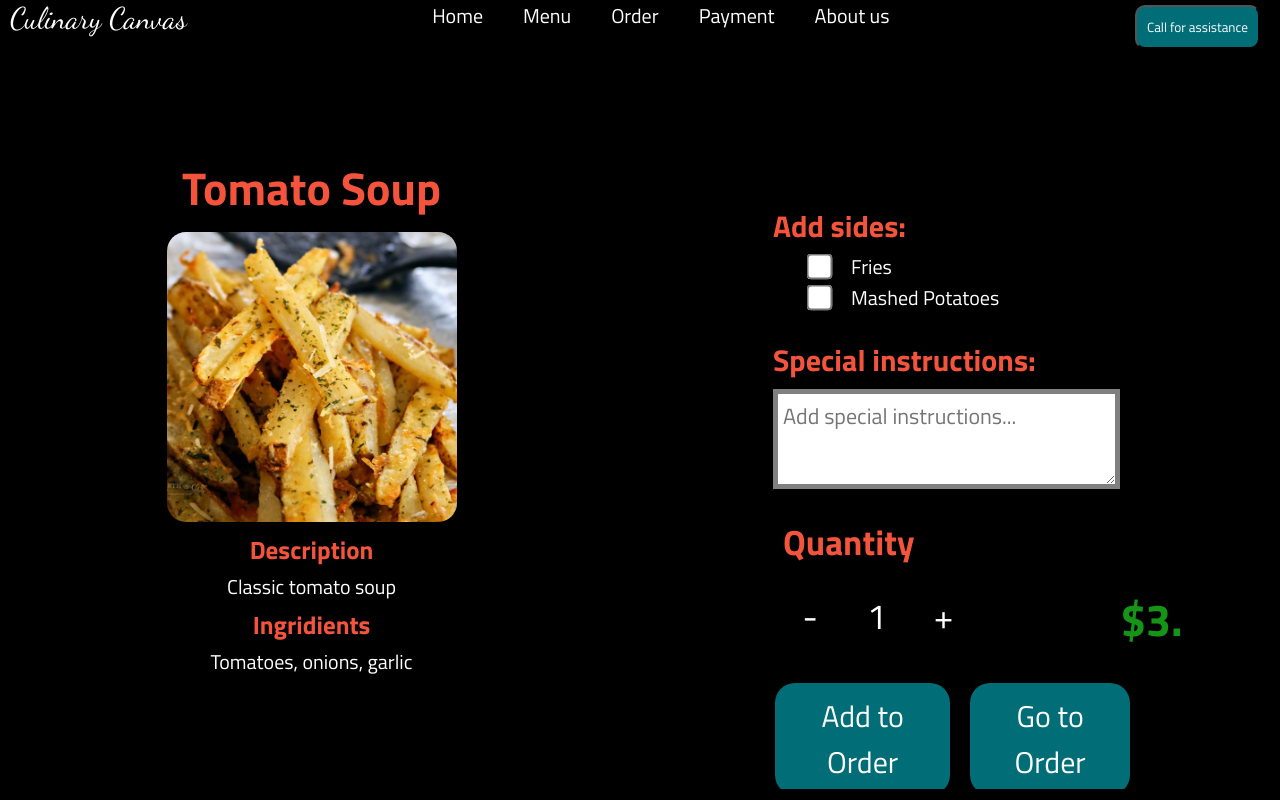
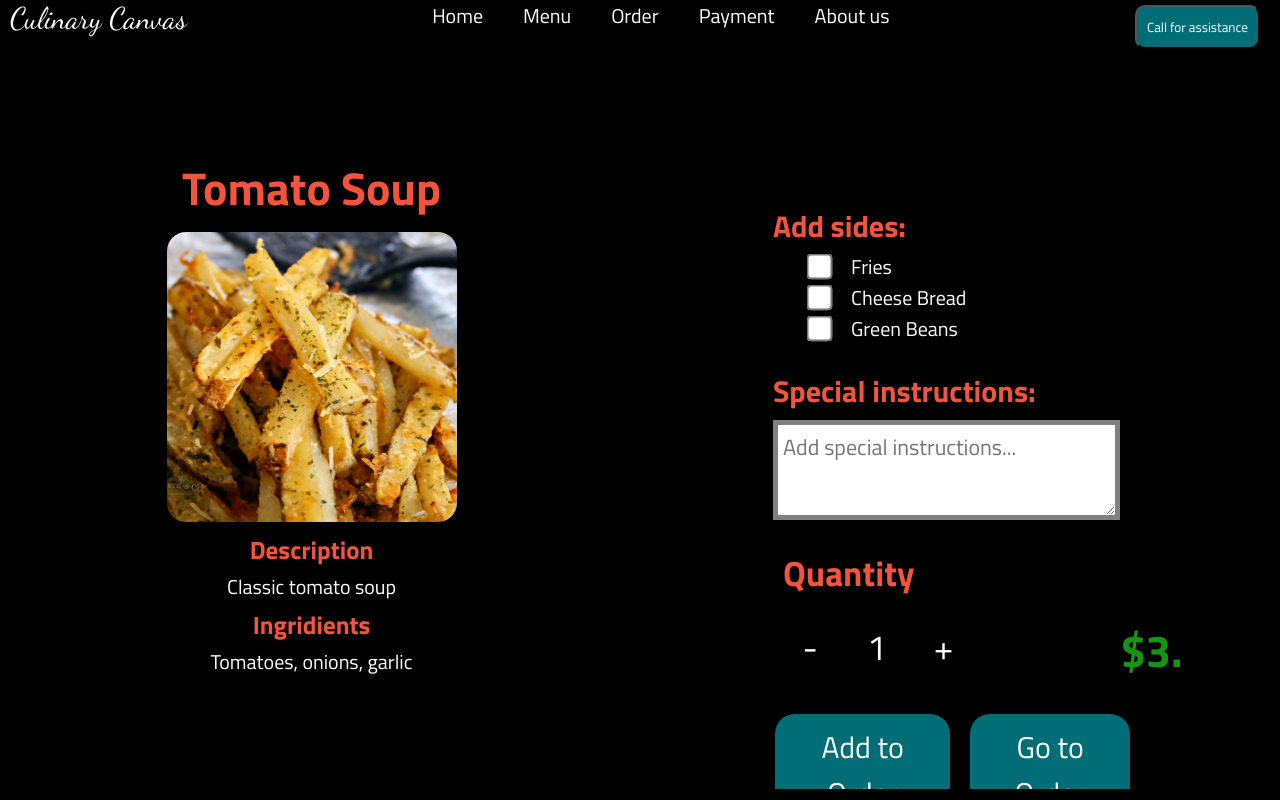
Before and after one commit to shahzill/CPSC481Project, a React (Create React App) app in the folder project/: page /ItemDetail/1 in a window 1280 px wide. Built offline with nearby package versions, Linux system fonts and the light colour scheme.

Commit message:
making the add ons dynamic

```diff
--- a/project/src/Data/FoodItems.js
+++ b/project/src/Data/FoodItems.js
@@ -7,18 +7,18 @@ export const foodItems = [
     Description: "Classic tomato soup",
     Price: 3.99,
     Ingridients: "Tomatoes, onions, garlic",
-        AddOns: "",
-        Key: "V, AF"
+    AddOns: "1,3,4",
+    Key: "V, AF",
   },
   {
     id: 2,
     Course: "Soups",
     Name: "Chicken Noodle Soup",
     Description: "Homemade chicken noodle soup",
-        Price: 4.50,
+    Price: 4.5,
     Ingridients: "Chicken, noodles, carrots, celery",
     AddOns: "",
-        Key: "AF"
+    Key: "AF",
   },
   {
     id: 3,
@@ -28,7 +28,7 @@ export const foodItems = [
     Price: 4.25,
     Ingridients: "Beans, pasta, tomatoes, vegetables",
     AddOns: "",
-        Key: "V"
+    Key: "V",
   },
   {
     id: 4,
@@ -38,7 +38,7 @@ export const foodItems = [
     Price: 5.25,
     Ingridients: "Clams, potatoes, cream",
     AddOns: "",
-        Key: "AF"
+    Key: "AF",
   },
   {
     id: 5,
@@ -48,7 +48,7 @@ export const foodItems = [
     Price: 4.75,
     Ingridients: "Onions, beef broth, cheese",
     AddOns: "",
-        Key: "V, AF"
+    Key: "V, AF",
   },
   {
     id: 6,
@@ -58,7 +58,7 @@ export const foodItems = [
     Price: 4.25,
     Ingridients: "Assorted vegetables, broth",
     AddOns: "",
-        Key: ""
+    Key: "",
   },
   // Appetizers
   {
@@ -69,7 +69,7 @@ export const foodItems = [
     Price: 6.99,
     Ingridients: "Mozzarella cheese, breadcrumbs",
     AddOns: "Marinara sauce",
-        Key: ""
+    Key: "",
   },
   {
     id: 8,
@@ -79,7 +79,7 @@ export const foodItems = [
     Price: 5.99,
     Ingridients: "Chicken wings, hot sauce",
     AddOns: "Ranch dressing",
-        Key: ""
+    Key: "",
   },
   {
     id: 9,
@@ -89,7 +89,7 @@ export const foodItems = [
     Price: 5.99,
     Ingridients: "Tortilla chips, cheese, salsa, guacamole",
     AddOns: "Sour cream, jalapenos",
-        Key: ""
+    Key: "",
   },
   {
     id: 10,
@@ -99,7 +99,7 @@ export const foodItems = [
     Price: 7.99,
     Ingridients: "Baguette, tomatoes, garlic, basil",
     AddOns: "",
-        Key: ""
+    Key: "",
   },
   {
     id: 11,
@@ -109,7 +109,7 @@ export const foodItems = [
     Price: 7.75,
     Ingridients: "Spinach, artichokes, cream cheese",
     AddOns: "Tortilla chips",
-        Key: ""
+    Key: "",
   },
   {
     id: 12,
@@ -119,67 +119,73 @@ export const foodItems = [
     Price: 8.25,
     Ingridients: "Mushrooms, cheese, breadcrumbs",
     AddOns: "",
-        Key: ""
+    Key: "",
   },
   {
     id: 13,
     Course: "Salad",
     Name: "Caesar Salad",
-        Description: "Classic Caesar salad with romaine lettuce, croutons, and Caesar dressing",
+    Description:
+      "Classic Caesar salad with romaine lettuce, croutons, and Caesar dressing",
     Price: 8.99,
     Ingridients: "Romaine lettuce, croutons, Parmesan cheese",
     AddOns: "Grilled chicken",
-        Key: ""
+    Key: "",
   },
   {
     id: 14,
     Course: "Salad",
     Name: "Greek Salad",
-        Description: "Fresh Greek salad with tomatoes, cucumbers, olives, and feta cheese",
-        Price: 7.50,
+    Description:
+      "Fresh Greek salad with tomatoes, cucumbers, olives, and feta cheese",
+    Price: 7.5,
     Ingridients: "Tomatoes, cucumbers, olives, feta cheese",
     AddOns: "Grilled shrimp",
-        Key: ""
+    Key: "",
   },
   {
     id: 15,
     Course: "Salad",
     Name: "Caprese Salad",
-        Description: "Classic Italian Caprese salad with fresh tomatoes, mozzarella cheese, and basil",
+    Description:
+      "Classic Italian Caprese salad with fresh tomatoes, mozzarella cheese, and basil",
     Price: 9.25,
     Ingridients: "Tomatoes, mozzarella cheese, basil",
     AddOns: "Balsamic glaze",
-        Key: ""
+    Key: "",
   },
   {
     id: 16,
     Course: "Salad",
     Name: "Cobb Salad",
-        Description: "Delicious Cobb salad with mixed greens, avocado, bacon, and blue cheese",
-        Price: 10.50,
+    Description:
+      "Delicious Cobb salad with mixed greens, avocado, bacon, and blue cheese",
+    Price: 10.5,
     Ingridients: "Mixed greens, avocado, bacon, blue cheese",
     AddOns: "Grilled chicken",
-        Key: ""
+    Key: "",
   },
   {
     id: 17,
     Course: "Salad",
     Name: "Spinach Salad",
-        Description: "Fresh spinach salad with strawberries, almonds, and feta cheese",
+    Description:
+      "Fresh spinach salad with strawberries, almonds, and feta cheese",
     Price: 8.75,
     Ingridients: "Spinach, strawberries, almonds, feta cheese",
     AddOns: "Grilled salmon",
-        Key: ""
+    Key: "",
   },
   {
     id: 18,
     Course: "Salad",
     Name: "Waldorf Salad",
-        Description: "Traditional Waldorf salad with apples, grapes, walnuts, and celery",
+    Description:
+      "Traditional Waldorf salad with apples, grapes, walnuts, and celery",
     Price: 7.99,
     Ingridients: "Apples, grapes, walnuts, celery",
     AddOns: "Grilled chicken",
-        Key: ""
+    Key: "",
   },
   {
     id: 19,
@@ -189,17 +195,17 @@ export const foodItems = [
     Price: 14.99,
     Ingridients: "Salmon fillet, lemon, butter",
     AddOns: "Steamed vegetables",
-        Key: ""
+    Key: "",
   },
   {
     id: 20,
     Course: "Fish",
     Name: "Fish and Chips",
     Description: "Classic British dish with battered fish and fries",
-        Price: 12.50,
+    Price: 12.5,
     Ingridients: "Cod fillets, batter, potatoes",
     AddOns: "Tartar sauce, malt vinegar",
-        Key: ""
+    Key: "",
   },
   {
     id: 21,
@@ -209,17 +215,17 @@ export const foodItems = [
     Price: 13.75,
     Ingridients: "Shrimp, garlic, butter, white wine",
     AddOns: "Pasta, breadsticks",
-        Key: ""
+    Key: "",
   },
   {
     id: 22,
     Course: "Fish",
     Name: "Grilled Swordfish",
     Description: "Flavorful grilled swordfish steak",
-        Price: 16.50,
+    Price: 16.5,
     Ingridients: "Swordfish steak, lemon, herbs",
     AddOns: "Roasted potatoes, asparagus",
-        Key: ""
+    Key: "",
   },
   {
     id: 23,
@@ -229,7 +235,7 @@ export const foodItems = [
     Price: 22.99,
     Ingridients: "Lobster tail, butter",
     AddOns: "Drawn butter, lemon",
-        Key: ""
+    Key: "",
   },
   {
     id: 24,
@@ -239,7 +245,7 @@ export const foodItems = [
     Price: 15.75,
     Ingridients: "Crab meat, breadcrumbs, spices",
     AddOns: "Remoulade sauce",
-        Key: ""
+    Key: "",
   },
   {
     id: 25,
@@ -249,17 +255,17 @@ export const foodItems = [
     Price: 29.99,
     Ingridients: "Beef tenderloin, seasoning",
     AddOns: "Mashed potatoes, green beans",
-        Key: ""
+    Key: "",
   },
   {
     id: 26,
     Course: "Main course",
     Name: "Lobster Risotto",
     Description: "Creamy risotto with chunks of lobster meat",
-        Price: 32.50,
+    Price: 32.5,
     Ingridients: "Arborio rice, lobster meat, Parmesan cheese",
     AddOns: "Asparagus spears",
-        Key: ""
+    Key: "",
   },
   {
     id: 27,
@@ -269,7 +275,7 @@ export const foodItems = [
     Price: 24.99,
     Ingridients: "Mushrooms, spinach, puff pastry",
     AddOns: "Roasted vegetables",
-        Key: ""
+    Key: "",
   },
   // Add more main courses
   // Palate cleansers
@@ -278,10 +284,10 @@ export const foodItems = [
     Course: "Palate cleanser",
     Name: "Lemon Sorbet",
     Description: "Refreshing lemon sorbet",
-        Price: 6.50,
+    Price: 6.5,
     Ingridients: "Lemon juice, sugar",
     AddOns: "Fresh mint",
-        Key: ""
+    Key: "",
   },
   {
     id: 29,
@@ -291,7 +297,7 @@ export const foodItems = [
     Price: 7.25,
     Ingridients: "Cucumber, mint, sugar",
     AddOns: "",
-        Key: ""
+    Key: "",
   },
   {
     id: 30,
@@ -301,7 +307,7 @@ export const foodItems = [
     Price: 6.99,
     Ingridients: "Blood orange juice, sugar",
     AddOns: "",
-        Key: ""
+    Key: "",
   },
   // Desserts
   {
@@ -312,17 +318,18 @@ export const foodItems = [
     Price: 8.99,
     Ingridients: "Egg yolks, cream, vanilla bean",
     AddOns: "",
-        Key: ""
+    Key: "",
   },
   {
     id: 32,
     Course: "Desserts",
     Name: "Tiramisu",
-        Description: "Italian dessert with layers of coffee-soaked ladyfingers and mascarpone cheese",
-        Price: 10.50,
+    Description:
+      "Italian dessert with layers of coffee-soaked ladyfingers and mascarpone cheese",
+    Price: 10.5,
     Ingridients: "Ladyfingers, coffee, mascarpone cheese",
     AddOns: "",
-        Key: ""
+    Key: "",
   },
   {
     id: 33,
@@ -332,7 +339,7 @@ export const foodItems = [
     Price: 11.75,
     Ingridients: "Chocolate, cream, butter",
     AddOns: "Whipped cream",
-        Key: ""
+    Key: "",
   },
   {
     id: 34,
@@ -342,7 +349,7 @@ export const foodItems = [
     Price: 9.25,
     Ingridients: "Key lime juice, condensed milk",
     AddOns: "Whipped cream",
-        Key: ""
+    Key: "",
   },
   {
     id: 35,
@@ -352,7 +359,7 @@ export const foodItems = [
     Price: 10.99,
     Ingridients: "Apples, pastry dough",
     AddOns: "Vanilla ice cream",
-        Key: ""
+    Key: "",
   },
   // Drinks
   {
@@ -363,7 +370,7 @@ export const foodItems = [
     Price: 12.99,
     Ingridients: "",
     AddOns: "",
-        Key: ""
+    Key: "",
   },
   {
     id: 37,
@@ -373,17 +380,17 @@ export const foodItems = [
     Price: 10.99,
     Ingridients: "",
     AddOns: "",
-        Key: ""
+    Key: "",
   },
   {
     id: 38,
     Course: "Drinks",
     Name: "Old Fashioned",
     Description: "Classic cocktail made with bourbon, sugar, and bitters",
-        Price: 14.50,
+    Price: 14.5,
     Ingridients: "Bourbon, sugar, bitters",
     AddOns: "Orange twist, cherry",
-        Key: ""
+    Key: "",
   },
   {
     id: 39,
@@ -393,17 +400,18 @@ export const foodItems = [
     Price: 13.75,
     Ingridients: "Gin, vermouth, Campari",
     AddOns: "Orange twist",
-        Key: ""
+    Key: "",
   },
   {
     id: 40,
     Course: "Drinks",
     Name: "Mojito",
-        Description: "Refreshing Cuban cocktail with rum, mint, lime, and soda water",
+    Description:
+      "Refreshing Cuban cocktail with rum, mint, lime, and soda water",
     Price: 11.99,
     Ingridients: "Rum, mint leaves, lime, soda water",
     AddOns: "",
-        Key: ""
+    Key: "",
   },
   {
     id: 41,
@@ -413,23 +421,27 @@ export const foodItems = [
     Price: 12.25,
     Ingridients: "Vodka, cranberry juice, lime, triple sec",
     AddOns: "Lime twist",
-        Key: ""
+    Key: "",
   },
   {
     id: 42,
     Course: "Drinks",
     Name: "Sparkling Water",
     Description: "Carbonated mineral water",
-        Price: 4.50,
+    Price: 4.5,
     Ingridients: "",
     AddOns: "Lemon wedge",
-        Key: ""
+    Key: "",
   },
 ];
 
 export const addOns = [
   { id: 1, Name: "Fries" },
   { id: 2, Name: "Mashed Potatoes" },
+  { id: 3, Name: "Cheese Bread" },
+  { id: 4, Name: "Green Beans" },
+  { id: 5, Name: "Creamed Spinach" },
+  { id: 6, Name: "Baked Beans" },
   // Add more items and
   // These things are needed: id, Name
 ];
--- a/project/src/Pages/ItemDetail.js
+++ b/project/src/Pages/ItemDetail.js
@@ -11,6 +11,7 @@ import Navbar from "../Components/Navbar";
 import "../Style/Navbar.css";
 import "../Style/ItemDetail.css";
 import { foodItems } from "../Data/FoodItems";
+import { addOns } from "../Data/FoodItems";
 import steakFries from "../Images/SteakFries.jpg";
 import { Order1, Order2, Order3, Order4, Order5 } from "../Data/Orders";
 
@@ -22,6 +23,7 @@ function ItemDetailPage() {
   const [sidesToAdd, setSidesToAdd] = useState([]);
   const [quantity, setQuantity] = useState(1);
   const [price, setPrice] = useState();
+  const [sides, setSides] = useState([]);
   // Successfully added button logic:
 
   const [isAdded, setIsAdded] = useState(false);
@@ -37,7 +39,11 @@ function ItemDetailPage() {
         break;
       }
     }
-
+    const sidesIdArray = specificFoodItem.AddOns.split(",");
+    const sideArray = addOns.filter((addon) => {
+      return sidesIdArray.includes(addon.id.toString());
+    });
+    setSides(sideArray);
     setPrice(specificFoodItem.Price);
   }, []);
   const handleAddToOrder = () => {
@@ -163,31 +169,23 @@ function ItemDetailPage() {
                 <div class="inner3">
                   <b> Add sides: </b>
                 </div>
-
-                <div class="addon">
+                {sides &&
+                  Array.isArray(sides) &&
+                  sides.map((addon) => (
+                    <div className="addon" key={addon.id}>
                       <input
                         type="checkbox"
                         id="left-side"
                         name="left-side"
-                    value="Fries"
+                        value={addon.Name}
                         className="bigger-checkbox"
                         onChange={handleCheckboxChange}
-                  ></input>
-                  <p className="addon-content">Fries</p>
+                      />
+                      <label htmlFor={addon.Name} className="addon-content">
+                        {addon.Name}
+                      </label>
                     </div>
-
-                <div class="addon">
-                  <input
-                    type="checkbox"
-                    id="left-side"
-                    name="left-side"
-                    value="Mashed Potatoes"
-                    className="bigger-checkbox"
-                    onChange={handleCheckboxChange}
-                  ></input>
-                  <p className="addon-content">Mashed Potatoes</p>
-                </div>
-
+                  ))}
                 <div class="comment-box">
                   <div class="inner4">
                     <b>Special instructions:</b>
```
Lines whose indentation alone changed are shown as unchanged.
